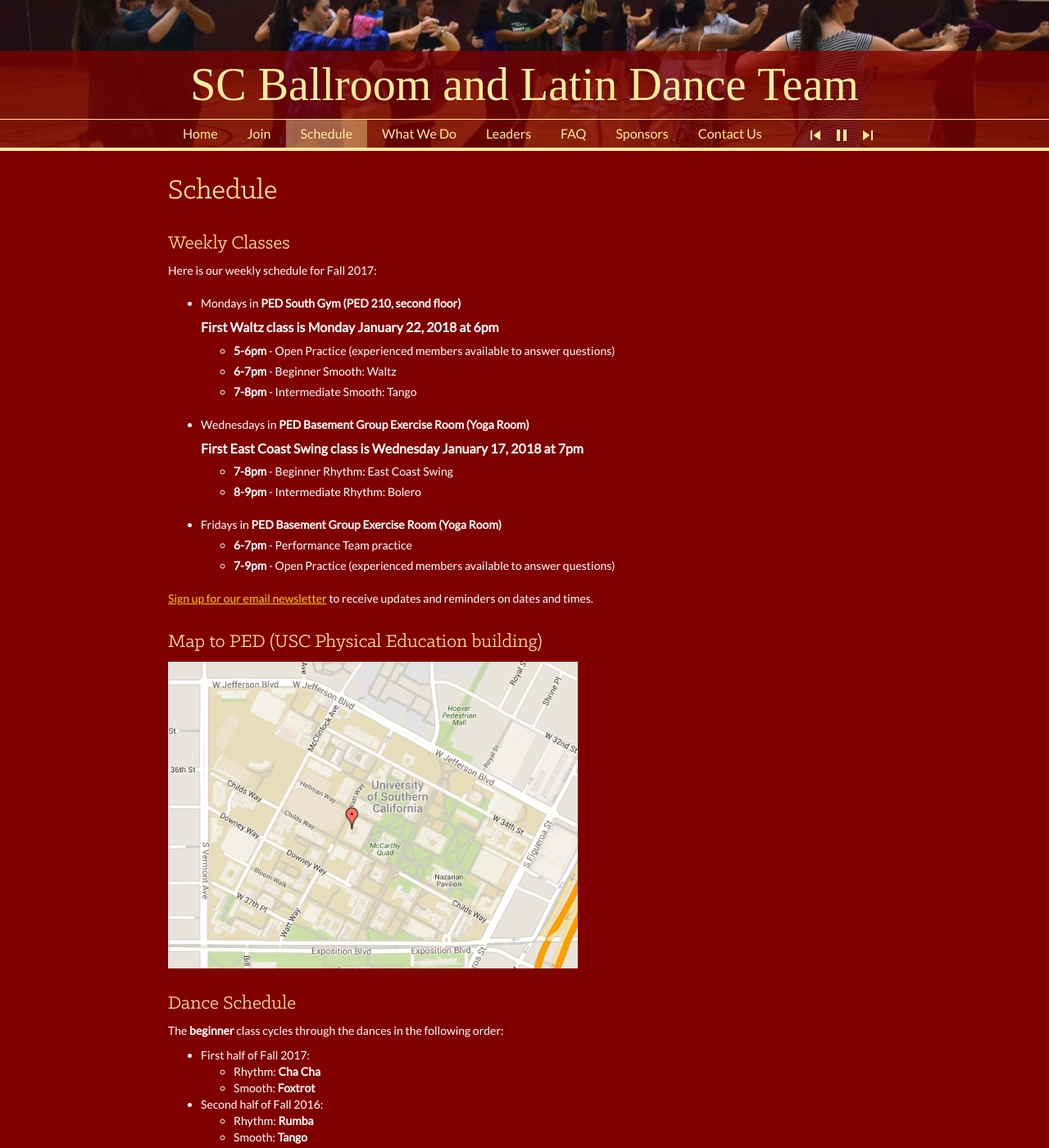
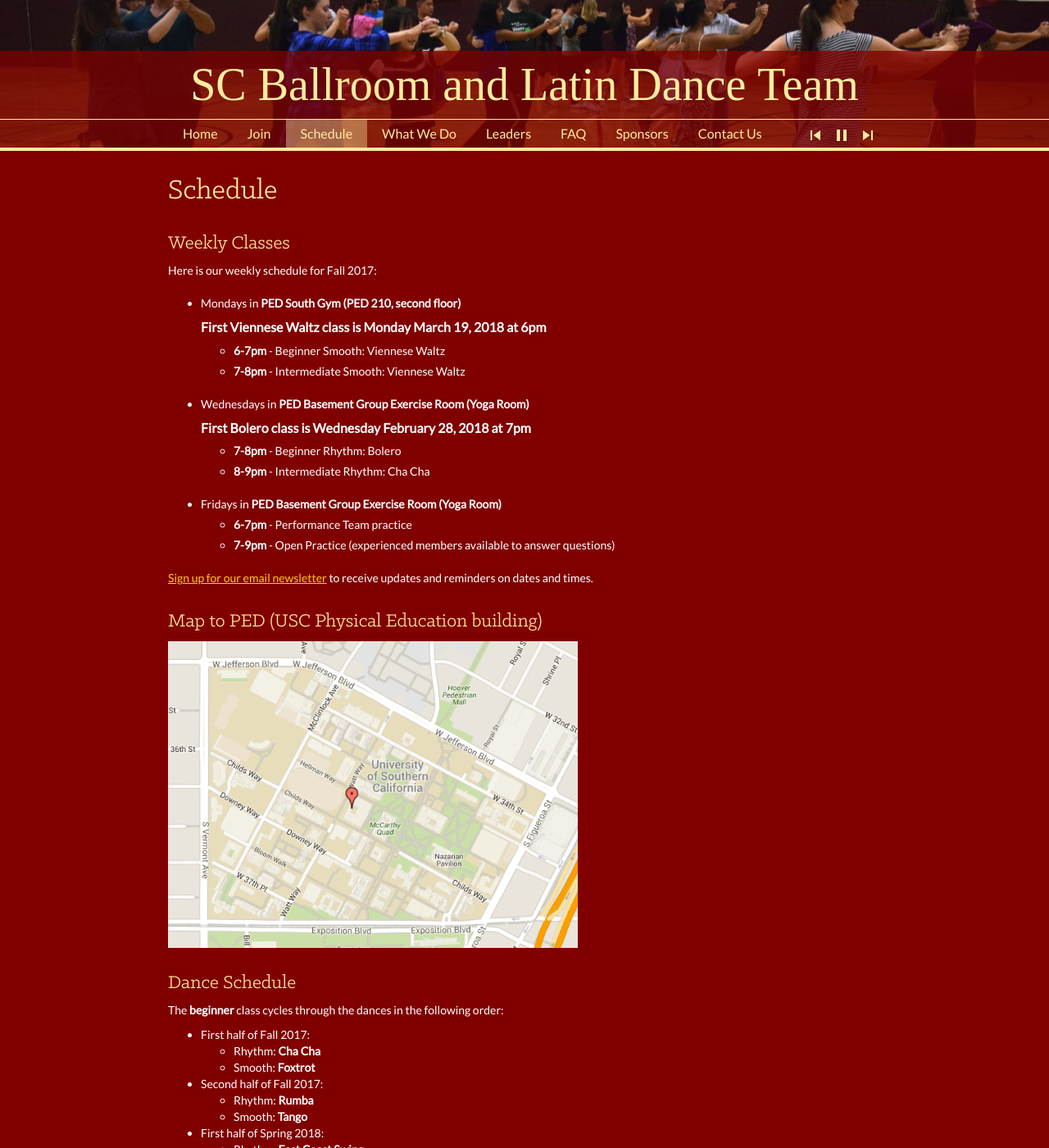
Before and after one commit to uscballroom/uscballroom.github.io, a Jekyll site: the page built from _pages/schedule.html, in a window 1280 px wide and 1400 px high. Shown: the whole window at 82% size. Built offline with Jekyll 4.4.1, drawn with Linux system fonts in a browser that asks for light colours; some web fonts are replaced.

Commit message:
Updated schedule for 2nd half of Spring 2018

```diff
--- a/_pages/schedule.html
+++ b/_pages/schedule.html
@@ -9,20 +9,19 @@
     <ul class="SchedulePage_weeklyList">
       <li>
         Mondays in <b>PED South Gym (PED 210, second floor)</b><br/>
-        <h6>First Waltz class is Monday <b>January 22</b>, 2018 at 6pm</h6>
+        <h6>First Viennese Waltz class is Monday <b>March 19</b>, 2018 at 6pm</h6>
       </li>
       <ul>
-        <li><b>5-6pm</b> - Open Practice (experienced members available to answer questions)</li>
-        <li><b>6-7pm</b> - Beginner Smooth: Waltz</li>
-        <li><b>7-8pm</b> - Intermediate Smooth: Tango</li>
+        <li><b>6-7pm</b> - Beginner Smooth: Viennese Waltz</li>
+        <li><b>7-8pm</b> - Intermediate Smooth: Viennese Waltz</li>
       </ul>
       <li>
         Wednesdays in <b>PED Basement Group Exercise Room (Yoga Room)</b><br/>
-        <h6>First East Coast Swing class is Wednesday <b>January 17</b>, 2018 at 7pm</h6>
+        <h6>First Bolero class is Wednesday <b>February 28</b>, 2018 at 7pm</h6>
       </li>
       <ul>
-        <li><b>7-8pm</b> - Beginner Rhythm: East Coast Swing</li>
-        <li><b>8-9pm</b> - Intermediate Rhythm: Bolero</li>
+        <li><b>7-8pm</b> - Beginner Rhythm: Bolero</li>
+        <li><b>8-9pm</b> - Intermediate Rhythm: Cha Cha</li>
       </ul>
       <li>Fridays in <b>PED Basement Group Exercise Room (Yoga Room)</b></li>
       <ul>
@@ -43,7 +42,7 @@
         <li>Rhythm: <b>Cha Cha</b></li>
         <li>Smooth: <b>Foxtrot</b></li>
       </ul>
-      <li>Second half of Fall 2016:</li>
+      <li>Second half of Fall 2017:</li>
       <ul>
         <li>Rhythm: <b>Rumba</b></li>
         <li>Smooth: <b>Tango</b></li>
```
Also changed, not shown: other parts of _pages/schedule.html (+1 -1 lines).
